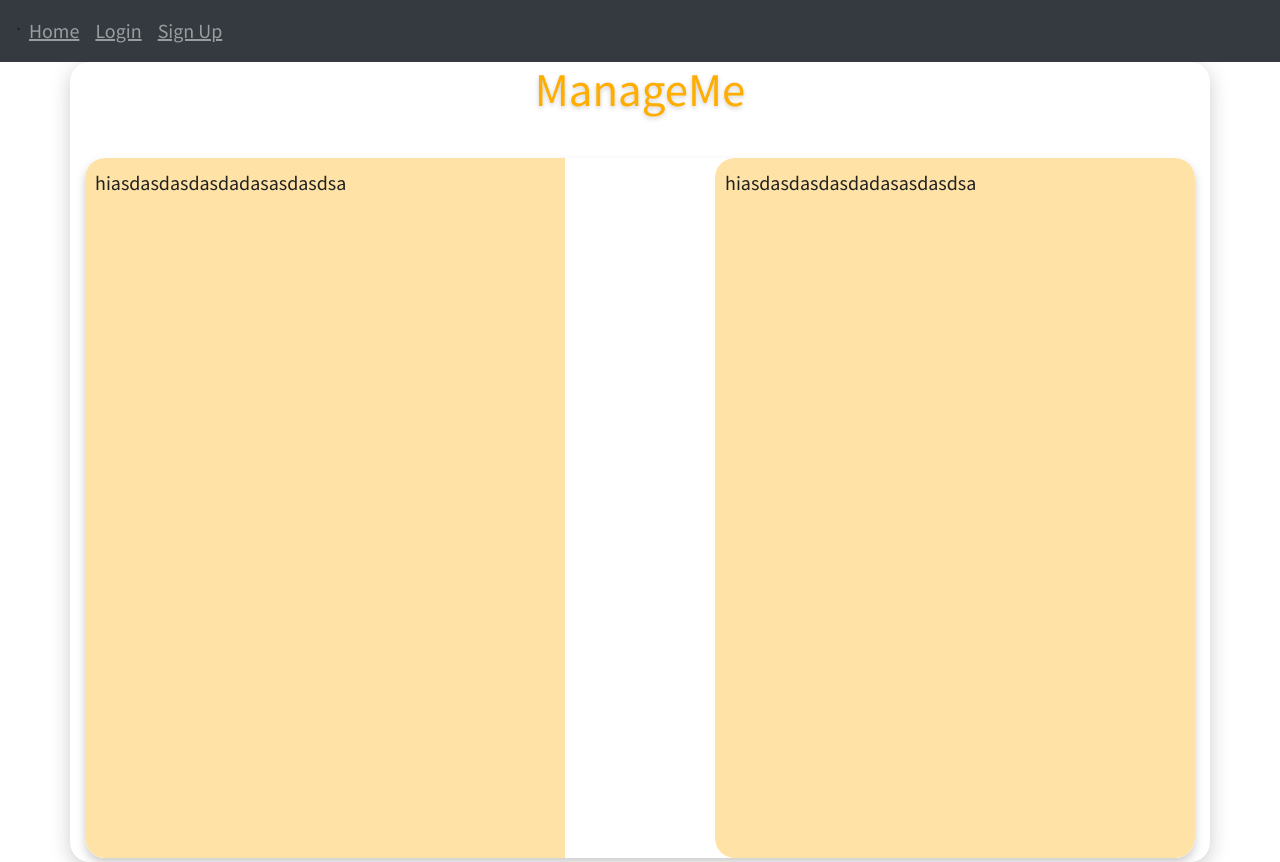
After one commit to nrgrill/ManageMe, a Flask app: page /welcome in a window 1280 px wide. The commit adds this page. Run offline with Flask 2, Linux system fonts and the light colour scheme; some libraries are stand-ins or nearby versions.

Commit message:
asdadadasdadaddadadadaasdhi

```diff
--- a/ManageMe/website/auth.py
+++ b/ManageMe/website/auth.py
@@ -67,5 +67,8 @@ def sign_up():
 
 @auth.route('/calendar', methods=['GET', 'POST'])
 def calendar():
+    return render_template("calendar.html", user=current_user)
 
-    return render_template("calendar.html", user=current_user)
+@auth.route('/welcome', methods=['GET', 'POST'])
+def welcome():
+    return render_template("welcome.html", user=current_user)
--- a/ManageMe/website/templates/base.html
+++ b/ManageMe/website/templates/base.html
@@ -34,10 +34,11 @@
       <div class="collapse navbar-collapse" id="navbar">
         <div class="navbar-nav">
           {% if user.is_authenticated %}
-          <a class="nav-item nav-link" id="home" href="/">Home</a>
+          <a class="nav-item nav-link" id="home" href="/">Create</a>
+          <a class="nav-item nav-link" id="calendar" href="/calendar">Calendar</a>
           <a class="nav-item nav-link" id="logout" href="/logout">Logout</a>
-          <a class="nav-item nav-link" id="calendar" href="/calendar">Calendar</a>
-          {% else %}
+          {% else %}.
+          <a class="nav-item nav-link" id="welcome" href="/welcome">Home</a>
           <a class="nav-item nav-link" id="login" href="/login">Login</a>
           <a class="nav-item nav-link" id="signUp" href="/sign-up">Sign Up</a>
           {% endif %}
--- a/ManageMe/website/templates/sign_up.html
+++ b/ManageMe/website/templates/sign_up.html
@@ -1,5 +1,6 @@
 {% extends "base.html" %} {% block title %}Sign Up{% endblock %} {% block
 content %}
+<div class = "container">
   <form method="POST">
     <h3 align="center">Sign Up</h3>
     <div class="form-group">
@@ -45,4 +46,5 @@ content %}
     <br />
     <button type="submit" class="btn btn-primary">Submit</button>
   </form>
+</div>
 {% endblock %}
--- /dev/null
+++ b/ManageMe/website/templates/welcome.html
@@ -0,0 +1,72 @@
+{% extends "base.html" %} {% block title %}Welcome{% endblock %} {% block content%}
+<html>
+<head>
+	<title>Split Screen with Heading</title>
+	<style>
+		.container {
+			display: flex;
+			flex-wrap: wrap;
+			align-items: center;
+			justify-content: center;
+			width: 100%;
+			height: 100vh;
+			overflow: hidden;
+			box-shadow: 0 5px 20px rgba(0,0,0,0.2);
+			border-radius: 20px;
+		}
+		.heading {
+			font-size: 24px;
+			margin-bottom: 20px;
+			text-align: center;
+			text-shadow: 0 2px 5px rgba(0,0,0,0.2);
+		}
+		.inner-container {
+			display: flex;
+			flex-wrap: wrap;
+			width: 100%;
+			max-width: 1200px;
+			height: calc(100vh - 100px);
+			margin-top: 20px;
+			margin-bottom: 20px;
+			border-radius: 20px;
+			box-shadow: 0 5px 10px rgba(0,0,0,0.2);
+			overflow: hidden;
+		}
+		.left-side, .right-side {
+			flex: 1;
+			height: 100%;
+			overflow-y: hidden;
+			padding: 10px;
+			border-top-left-radius: 20px;
+			border-bottom-left-radius: 20px;
+		}
+		.left-side {
+			background-color: rgb(255, 226, 165);
+			border-top-left-radius: 20px;
+			border-bottom-left-radius: 20px;
+		}
+		.right-side {
+			background-color: rgb(255, 226, 165);
+			margin-left: 150px;
+			border-top-right-radius: 20px;
+			border-bottom-right-radius: 20px;
+		}
+	</style>
+</head>
+<body>
+	<div class="container">
+		<div class="heading">
+			<H2 align ="center" style="color:rgb(255, 174, 0);text-align:center;">ManageMe</H2>
+		</div>
+		<div class="inner-container">
+			<div class="left-side">
+				<p>hiasdasdasdasdadasasdasdsa</p>
+			</div>
+			<div class="right-side">
+				<p>hiasdasdasdasdadasasdasdsa</p>
+			</div>
+		</div>
+	</div>
+</body>
+</html>
+{% endblock %}
```
Also changed, not shown: ManageMe/website/templates/login.html (+2 -55 lines), ManageMe/instance/database.db. Lines whose indentation alone changed are shown as unchanged.
